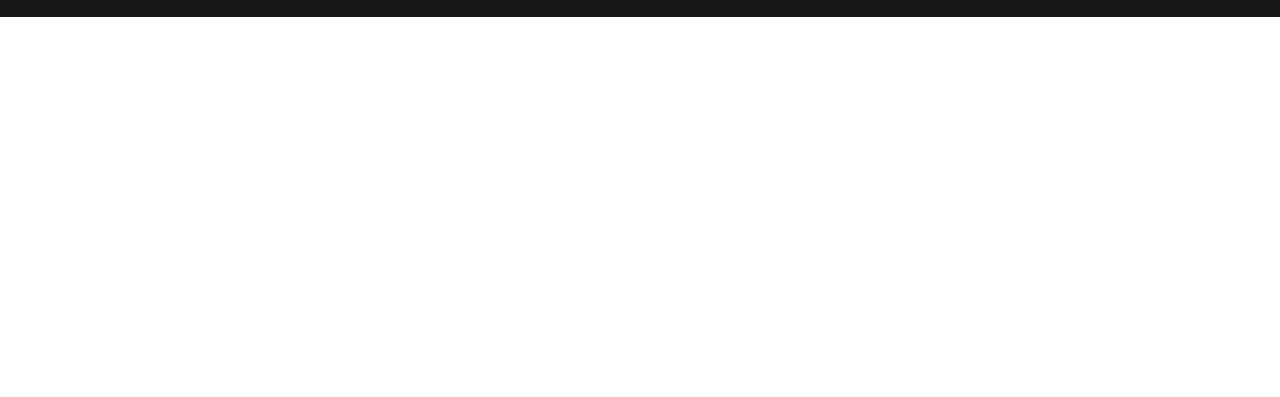
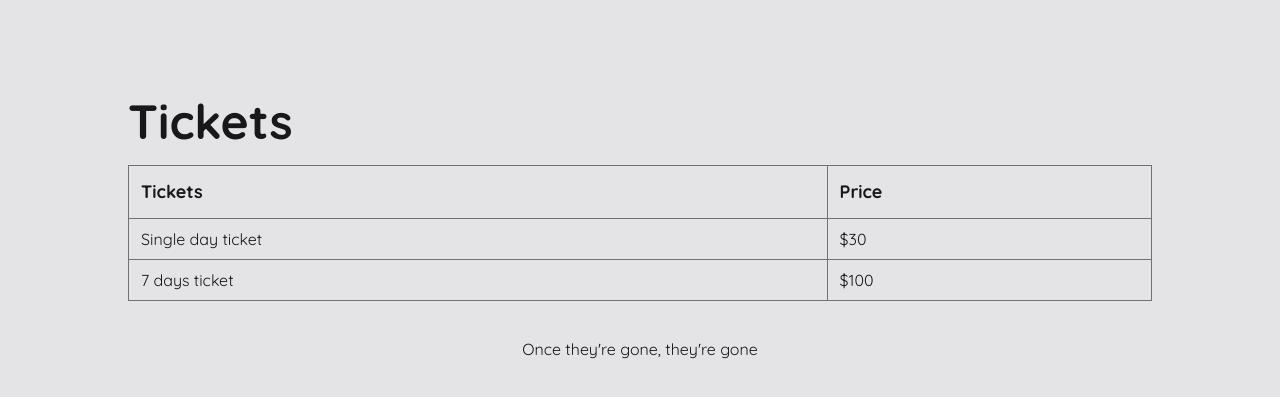
Before and after one commit to un4ckn0wl3z/tailwind-starter, a website: page src/index.html in a window 1280 px wide. Shown: the part 1314-1711 px from the top of the page. Before the commit the page ends 1331 px from the top, so only its background shows below. Drawn offline with Linux system fonts and the light colour scheme.

Commit message:
feat: complete tickets table

```diff
--- /dev/null
+++ b/plugins/tableCaption.js
@@ -0,0 +1,14 @@
+const plugin = require("tailwindcss/plugin")
+
+ const tableCaption = plugin(({addUtilities}) => {
+    addUtilities({
+        ".caption-bottom": {
+            "caption-side": "bottom"
+        },
+        ".caption-top": {
+            "caption-side": "top"
+        }
+    })
+ })
+
+ module.exports = tableCaption;
--- a/src/index.html
+++ b/src/index.html
@@ -39,7 +39,7 @@
       }
     </script>
   </head>
-  <body class="dark">
+  <body>
     <main class="bg-zinc-200 dark:bg-zinc-900">
       <header class="text-zinc-200">
         <div id="dark-mode-toggle" class="fixed top-24 right-0 inline-block w-12 cursor-pointer rounded-l-lg bg-zinc-900 dark:bg-zinc-200 text-zinc-200 dark:text-zinc-900 p-2 text-3xl">
@@ -176,6 +176,24 @@
             <h6 class="mt-5">Sed ut perspiciatis unde omnis iste</h6>
           </div>
         </div>
+        <h2 class="mt-20">Tickets</h2>
+        <table class="mt-5 table w-full border border-zinc-500 border-collapse">
+          <thead class="text-lg font-bold">
+            <td class="border border-zinc-500 p-3">Tickets</td>
+            <td class="border border-zinc-500 p-3">Price</td>
+          </thead>
+          <tbody>
+            <tr>
+              <td class="border border-zinc-500 py-2 px-3">Single day ticket</td>
+              <td class="border border-zinc-500 py-2 px-3">$30</td>
+            </tr>
+            <tr>
+              <td class="border border-zinc-500 py-2 px-3">7 days ticket</td>
+              <td class="border border-zinc-500 py-2 px-3">$100</td>
+            </tr>
+          </tbody>
+          <caption class="py-9 caption-bottom">Once they're gone, they're gone</caption>
+        </table>
       </div>
     </main>
   </body>
--- a/tailwind.config.js
+++ b/tailwind.config.js
@@ -19,5 +19,5 @@ module.exports = {
       }
     }
   },
-  plugins: [require('./plugins/openVariant'),require('./plugins/animationDelay')],
+  plugins: [require('./plugins/openVariant'), require('./plugins/animationDelay'), require('./plugins/tableCaption')],
 };
```
Also changed, not shown: dist/output.css.
